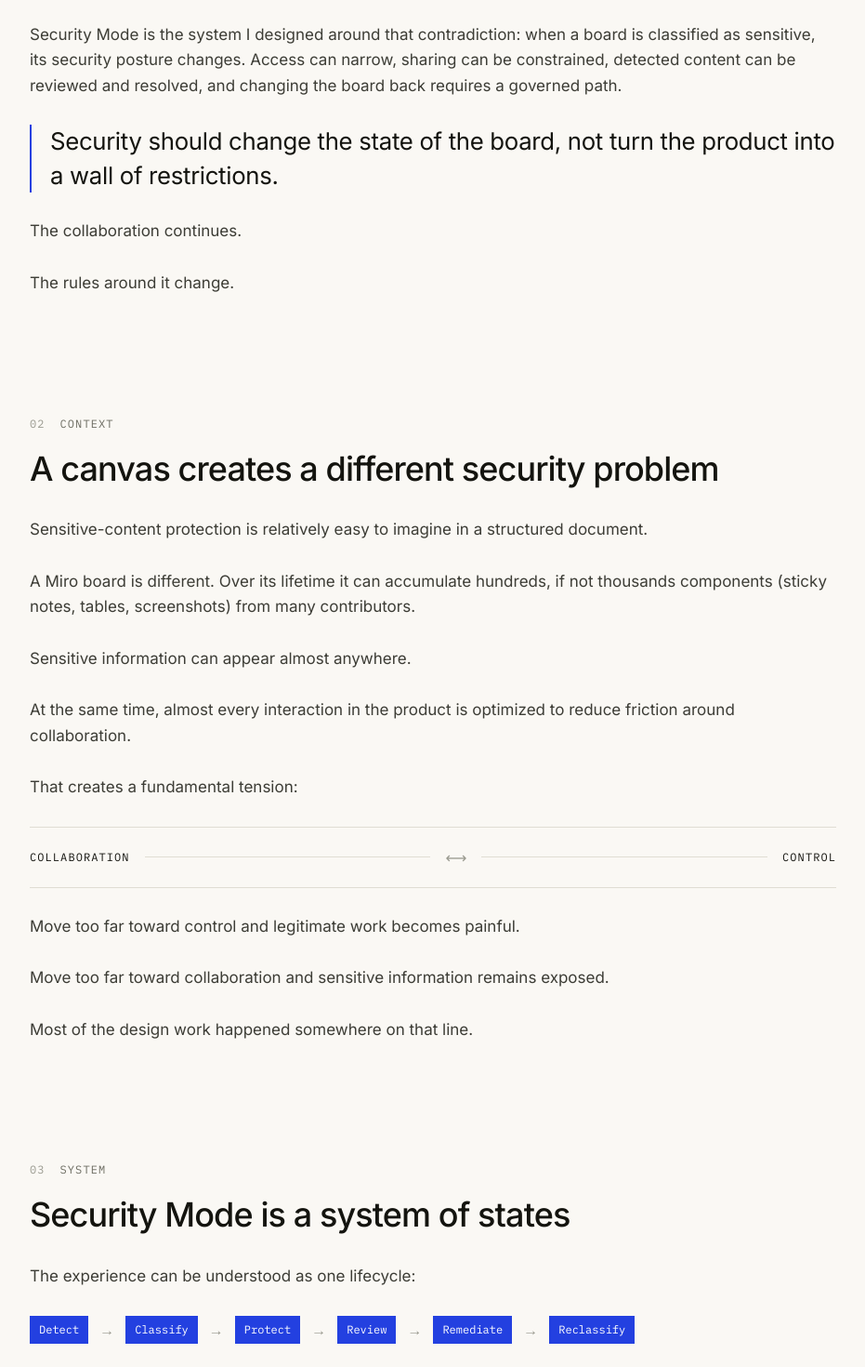
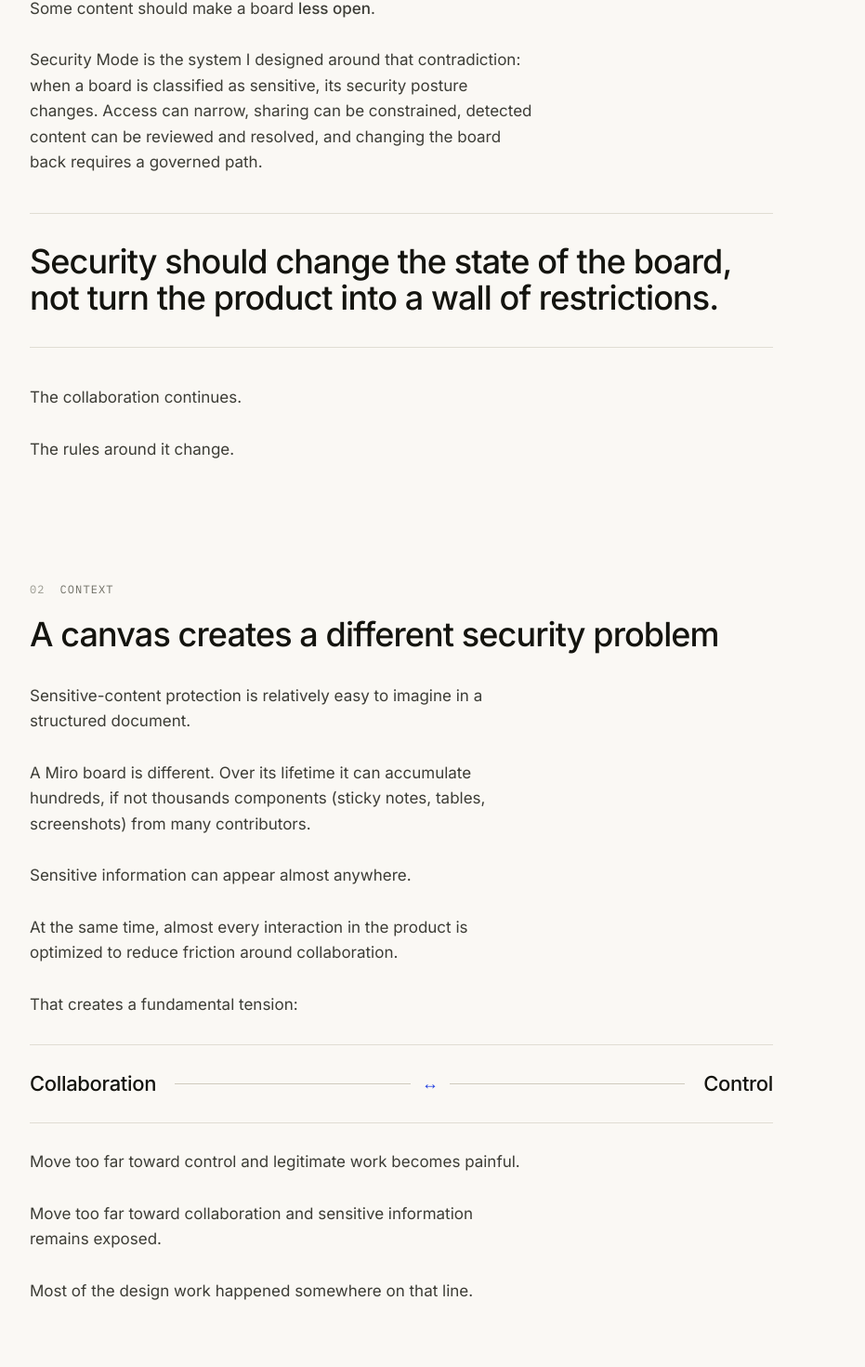
Before and after one commit to adilasadovic-fl/portfolio, a Next.js app: page /work/security-mode in a window 1280 px wide. Shown: the part 813-2283 px from the top of the page at 93% size, without its empty margins (324-1255 px from the left). Built offline with nearby package versions, Linux system fonts and the light colour scheme.

Commit message:
Create editorial hierarchy for case study content

```diff
--- a/src/components/blocks.tsx
+++ b/src/components/blocks.tsx
@@ -25,187 +25,58 @@ export const tones = {
   },
 } as const;
 
-/** Renders `**bold**` spans; the content files stay plain text otherwise. */
 export function Rich({ text }: { text: string }): ReactNode {
   const parts = text.split(/\*\*([\s\S]+?)\*\*/g);
-  return (
-    <>
-      {parts.map((part, index) =>
-        index % 2 === 1 ? (
-          <strong key={index} className="font-medium text-current">
-            {part}
-          </strong>
-        ) : (
-          <Fragment key={index}>{part}</Fragment>
-        ),
-      )}
-    </>
-  );
+  return <>{parts.map((part, index) => index % 2 === 1 ? <strong key={index} className="font-medium text-current">{part}</strong> : <Fragment key={index}>{part}</Fragment>)}</>;
 }
 
 function BlockView({ block, tone }: { block: Block; tone: Tone }) {
   const t = tones[tone];
-
   switch (block.type) {
     case "lead":
-      return (
-        <p className={`max-w-full text-lead ${t.heading}`}>
-          <Rich text={block.text} />
-        </p>
-      );
-
+      return <p className={`measure-wide text-lead ${t.heading}`}><Rich text={block.text} /></p>;
     case "p":
-      return (
-        <p className={`max-w-full text-body ${t.body}`}>
-          <Rich text={block.text} />
-        </p>
-      );
-
+      return <p className={`measure text-body ${t.body}`}><Rich text={block.text} /></p>;
     case "h3":
-      return (
-        <h3 className={`label max-w-full pt-6 ${t.accent}`}>
-          <Rich text={block.text} />
-        </h3>
-      );
-
+      return <h3 className={`measure-wide pt-10 text-sub font-medium tracking-tight ${t.heading}`}><Rich text={block.text} /></h3>;
     case "question":
-      return (
-        <p className={`max-w-full text-sub font-medium ${t.heading}`}>
-          <Rich text={block.text} />
-        </p>
-      );
-
+      return <p className={`measure-wide border-l-2 py-1 pl-5 text-sub font-medium ${t.heading} ${t.accentRule}`}><Rich text={block.text} /></p>;
     case "quote":
       return (
-        <blockquote className={`max-w-full border-l-2 pl-5 ${t.accentRule}`}>
-          <p className={`text-lead ${t.heading}`}>
-            <Rich text={block.text} />
-          </p>
+        <blockquote className={`my-10 max-w-[50rem] border-y py-8 ${t.rule}`}>
+          <p className={`text-section font-medium tracking-tight ${t.heading}`}><Rich text={block.text} /></p>
         </blockquote>
       );
-
     case "bullets":
+      return <ul className={`measure space-y-3 text-body ${t.body}`}>{block.items.map((item) => <li key={item} className="grid grid-cols-[12px_1fr] gap-3"><span aria-hidden="true" className={`mt-[0.72em] h-px ${t.faint} bg-current`} /><span><Rich text={item} /></span></li>)}</ul>;
+    case "stack":
       return (
-        <ul className={`max-w-full space-y-2 text-body ${t.body}`}>
-          {block.items.map((item) => (
-            <li key={item} className="flex gap-3">
-              <span aria-hidden="true" className={`mt-[0.7em] h-px w-3 shrink-0 ${t.faint} bg-current`} />
-              <span>
-                <Rich text={item} />
-              </span>
-            </li>
-          ))}
+        <ul className={`max-w-[50rem] grid border-y ${t.rule} sm:grid-cols-2`}>
+          {block.items.map((item, index) => <li key={item} className={`py-4 pr-6 text-sub font-medium ${t.heading} ${index % 2 ? "sm:border-l sm:pl-6" : ""} ${index > 1 ? `border-t ${t.rule}` : ""}`}><Rich text={item} /></li>)}
         </ul>
       );
-
-    case "stack":
-      return (
-        <ul className={`max-w-full divide-y ${t.rule} border-y ${t.rule}`}>
-          {block.items.map((item) => (
-            <li key={item} className={`py-2.5 text-sub font-medium ${t.heading}`}>
-              <Rich text={item} />
-            </li>
-          ))}
-        </ul>
-      );
-
     case "flow":
-      return (
-        <ol className="flex flex-wrap items-center gap-x-3 gap-y-2">
-          {block.steps.map((step, index) => (
-            <li key={step} className="flex items-center gap-3">
-              {index > 0 ? (
-                <span aria-hidden="true" className={t.faint}>
-                  →
-                </span>
-              ) : null}
-              <span
-                className={`label bg-accent px-2.5 py-1.5 text-white normal-case tracking-normal`}
-              >
-                {step}
-              </span>
-            </li>
-          ))}
-        </ol>
-      );
-
+      return <ol className={`max-w-[64rem] grid gap-px border ${t.rule} ${tone === "night" ? "bg-night-rule" : "bg-rule"} sm:grid-cols-2 lg:grid-cols-3`}>{block.steps.map((step, index) => <li key={step} className={`${tone === "night" ? "bg-night" : "bg-paper"} p-5`}><span className={`label ${t.faint}`}>{String(index + 1).padStart(2, "0")}</span><p className={`mt-3 text-sub font-medium ${t.heading}`}>{step}</p></li>)}</ol>;
     case "axis":
-      return (
-        <div className={`max-w-full border-y ${t.rule} py-5`}>
-          <div className="flex items-center gap-4">
-            <span className={`label ${t.heading}`}>{block.left}</span>
-            <span aria-hidden="true" className={`h-px flex-1 ${t.rule} border-t`} />
-            <span aria-hidden="true" className={t.faint}>
-              ⟷
-            </span>
-            <span aria-hidden="true" className={`h-px flex-1 ${t.rule} border-t`} />
-            <span className={`label ${t.heading}`}>{block.right}</span>
-          </div>
-        </div>
-      );
-
+      return <div className={`max-w-[50rem] border-y ${t.rule} py-7`}><div className="grid grid-cols-[auto_1fr_auto] items-center gap-5"><span className={`text-sub font-medium ${t.heading}`}>{block.left}</span><span aria-hidden="true" className={`relative h-px ${tone === "night" ? "bg-night-rule" : "bg-rule-strong"}`}><span className={`absolute left-1/2 top-1/2 -translate-x-1/2 -translate-y-1/2 px-3 text-lg ${tone === "night" ? "bg-night" : "bg-paper"} ${t.accent}`}>↔</span></span><span className={`text-sub font-medium ${t.heading}`}>{block.right}</span></div></div>;
     case "defs":
-      return (
-        <dl className={`max-w-full divide-y ${t.rule} border-t ${t.rule}`}>
-          {block.items.map((item) => (
-            <div key={item.term} className="grid gap-1 py-5 sm:grid-cols-[13rem_1fr] sm:gap-8">
-              <dt className={`text-body font-medium ${t.heading}`}>{item.term}</dt>
-              <dd className={`text-body ${t.body}`}>
-                <Rich text={item.text} />
-              </dd>
-            </div>
-          ))}
-        </dl>
-      );
-
+      return <dl className={`max-w-[58rem] divide-y ${t.rule} border-y ${t.rule}`}>{block.items.map((item) => <div key={item.term} className="grid gap-2 py-5 sm:grid-cols-[14rem_1fr] sm:gap-10"><dt className={`text-body font-medium ${t.heading}`}>{item.term}</dt><dd className={`text-body ${t.body}`}><Rich text={item.text} /></dd></div>)}</dl>;
     case "decision":
       return (
-        <div className={`border-t pt-8 ${t.rule}`}>
-          <p className={`label ${t.accent}`}>{block.label}</p>
-          <h3 className={`max-w-full mt-3 text-section font-medium ${t.heading}`}>
-            {block.title}
-          </h3>
-          <div className="mt-6 space-y-5">
-            <Blocks blocks={block.blocks} tone={tone} />
-          </div>
-        </div>
+        <article className={`grid gap-6 border-t pt-8 lg:grid-cols-[15rem_minmax(0,1fr)] lg:gap-12 ${t.rule}`}>
+          <div><p className={`label ${t.accent}`}>{block.label}</p><h3 className={`mt-3 text-sub font-medium tracking-tight ${t.heading}`}>{block.title}</h3></div>
+          <div className="space-y-5"><Blocks blocks={block.blocks} tone={tone} /></div>
+        </article>
       );
-
     case "figure":
-      return (
-        <div className={block.figure.size === "full" ? "max-w-[64rem]" : "max-w-full"}>
-          <Figure figure={block.figure} />
-        </div>
-      );
-
+      return <div className={block.figure.size === "full" ? "max-w-[68rem]" : "measure-wide"}><Figure figure={block.figure} /></div>;
     case "figures":
-      return (
-        <div className="grid max-w-[64rem] gap-6 md:grid-cols-2">
-          {block.figures.map((figure) => (
-            <Figure
-              key={figure.src}
-              figure={figure}
-              sizes="(min-width: 768px) 40vw, 100vw"
-            />
-          ))}
-        </div>
-      );
-
+      return <div className="grid max-w-[68rem] gap-6 md:grid-cols-2">{block.figures.map((figure) => <Figure key={figure.src} figure={figure} sizes="(min-width: 768px) 40vw, 100vw" />)}</div>;
     case "note":
-      return (
-        <p className={`max-w-full border-l-2 pl-5 text-[14px] ${t.rule} ${t.muted}`}>
-          <Rich text={block.text} />
-        </p>
-      );
+      return <p className={`measure border-l pl-5 text-[14px] ${t.rule} ${t.muted}`}><Rich text={block.text} /></p>;
   }
 }
 
 export function Blocks({ blocks, tone = "paper" }: { blocks: Block[]; tone?: Tone }) {
-  return (
-    <>
-      {blocks.map((block, index) => (
-        <BlockView key={index} block={block} tone={tone} />
-      ))}
-    </>
-  );
+  return <>{blocks.map((block, index) => <BlockView key={index} block={block} tone={tone} />)}</>;
 }
```
